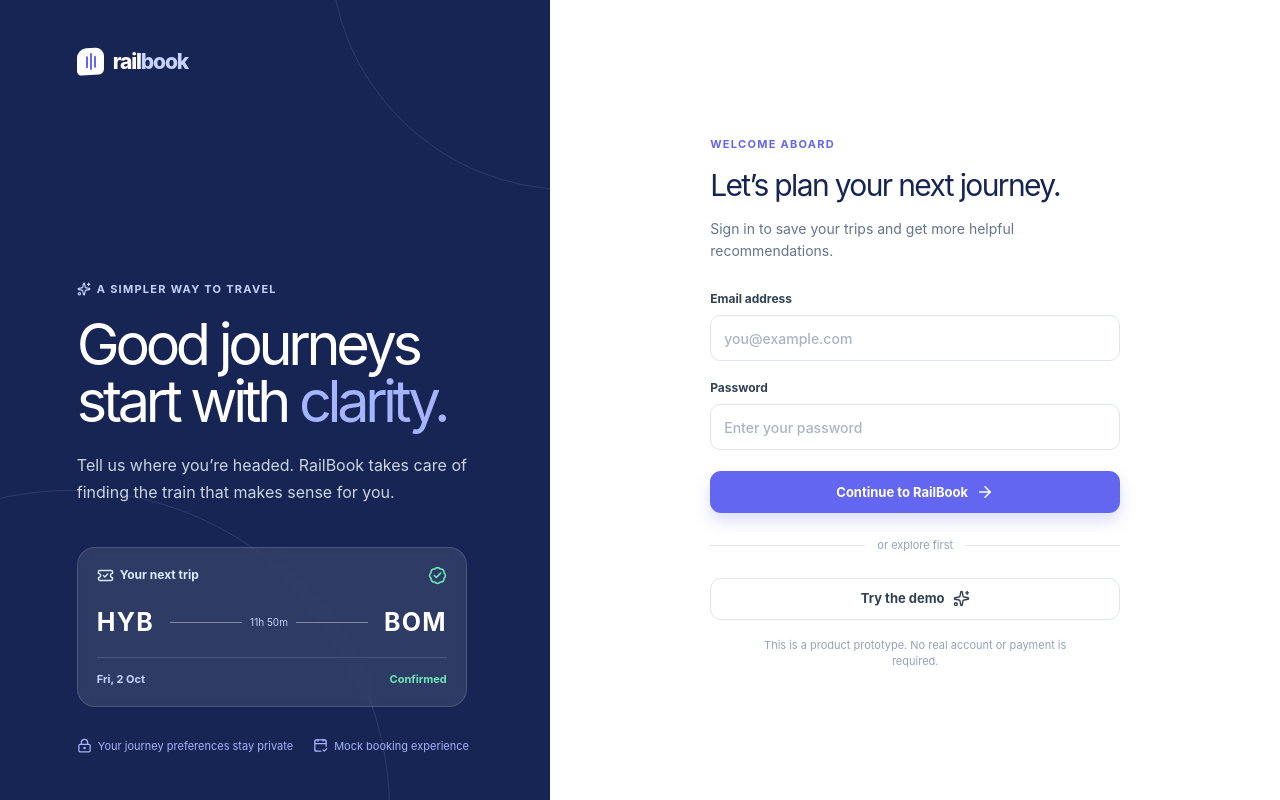
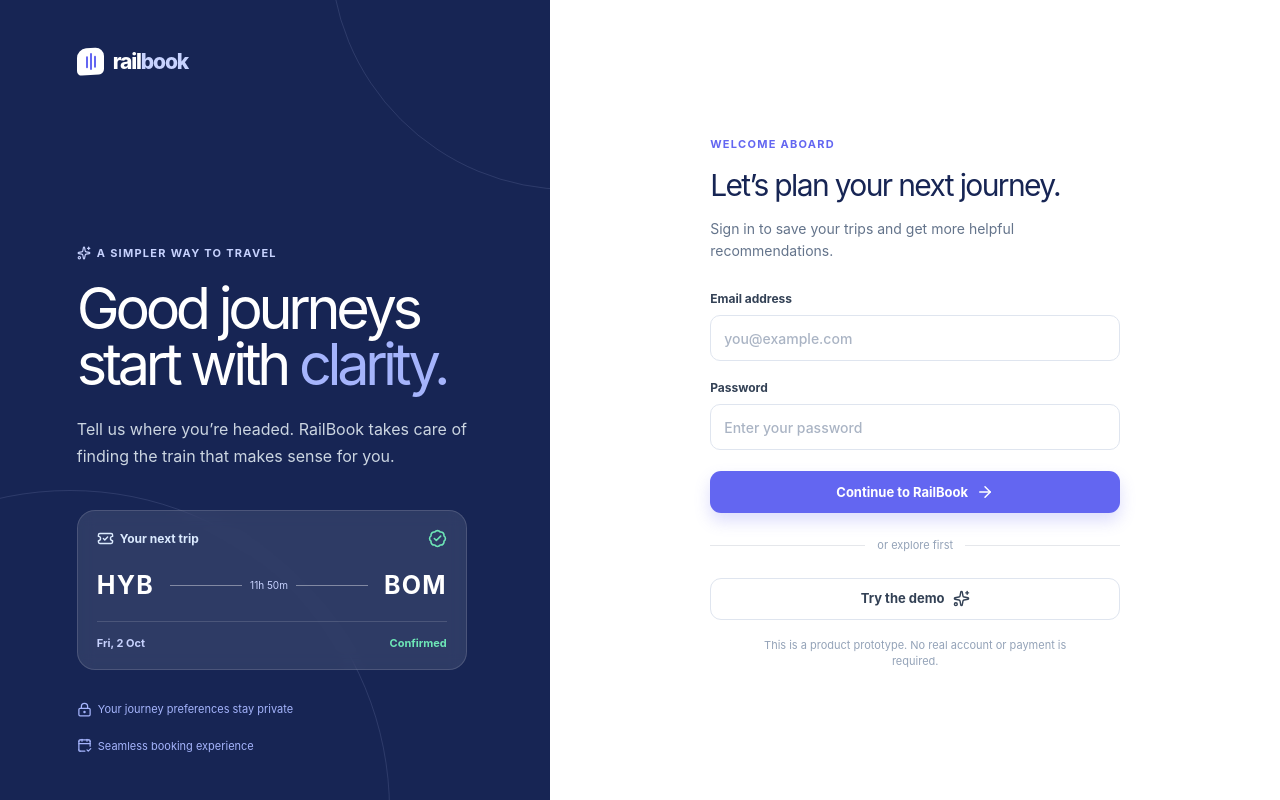
Before and after one commit to PhoeniX4747/rail-book, a React (Vite) app: page / in a window 1280 px wide. Built offline with nearby package versions, Linux system fonts and the light colour scheme.

Commit message:
Update login trust message

```diff
--- a/src/pages/LoginPage.jsx
+++ b/src/pages/LoginPage.jsx
@@ -35,7 +35,7 @@ export default function LoginPage() {
           <div className="mini-route"><strong>HYB</strong><span><i></i><small>11h 50m</small><i></i></span><strong>BOM</strong></div>
           <div className="mini-trip-meta"><span>Fri, 2 Oct</span><span>Confirmed</span></div>
         </div>
-        <div className="login-trust"><span><LockKeyhole size={15} /> Your journey preferences stay private</span><span><CalendarCheck2 size={15} /> Mock booking experience</span></div>
+        <div className="login-trust"><span><LockKeyhole size={15} /> Your journey preferences stay private</span><span><CalendarCheck2 size={15} /> Seamless booking experience</span></div>
       </section>
       <section className="login-panel">
         <div className="login-form-wrap">
```
